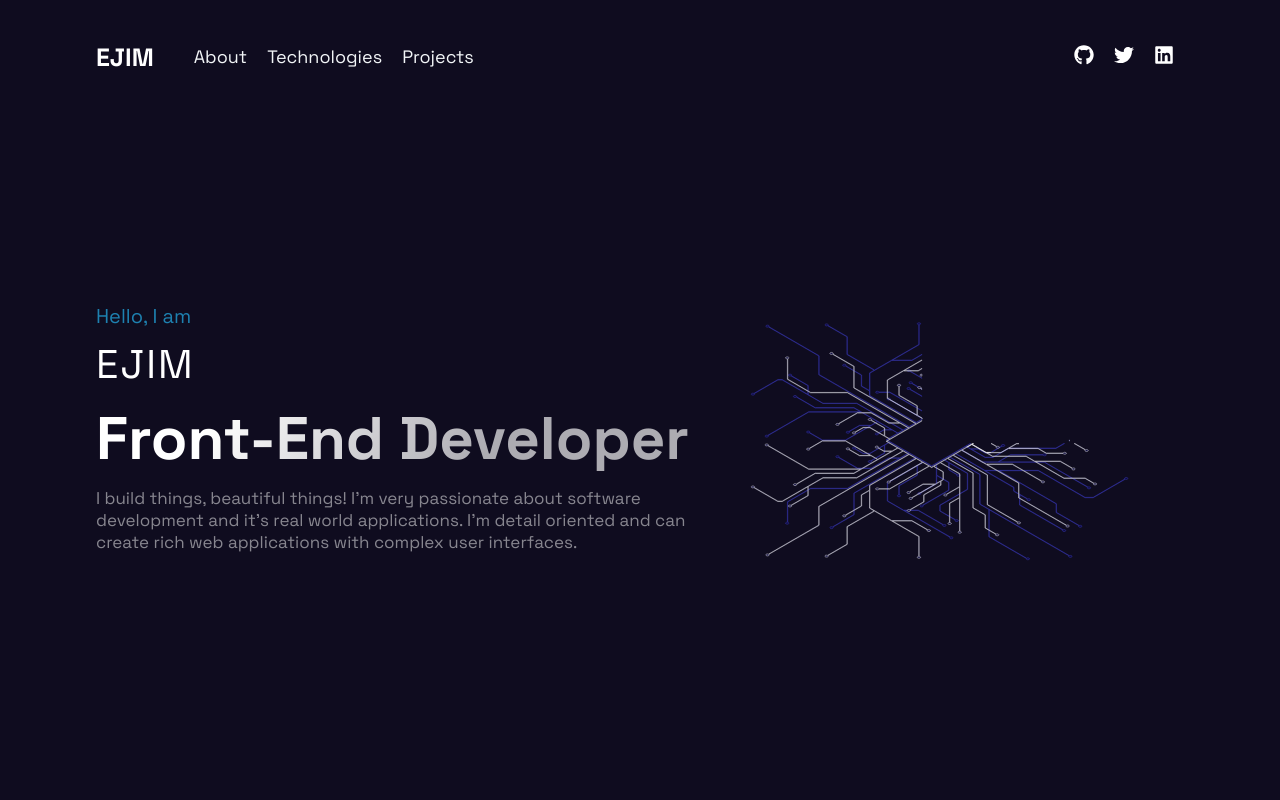
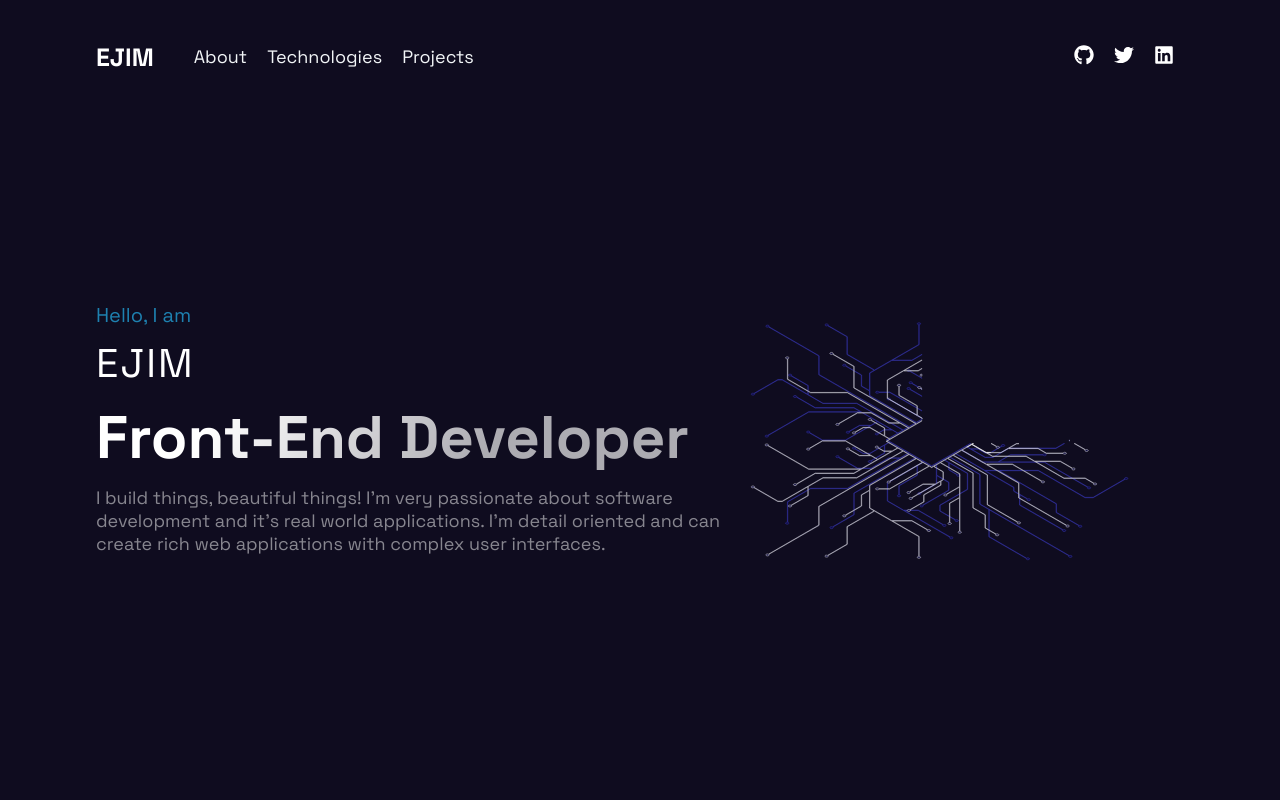
Before and after one commit to ejim11/Ejim-portfolio, a React (Create React App) app: page / in a window 1280 px wide. Shown: the top 800 px of the page. Built offline with nearby package versions, Linux system fonts and the light colour scheme.

Commit message:
font size changed

```diff
--- a/src/SCSS/_base.scss
+++ b/src/SCSS/_base.scss
@@ -7,5 +7,5 @@ $color-bg: rgb(15, 12, 31);
 $color-text: rgba(255, 255, 255, 0.5);
 
 $font-display: "Space Grotesk", sans-serif;
-$font-text: 1.7rem;
+$font-text: 1.8rem;
 // $color: rgb(60, 50, 116);
```
